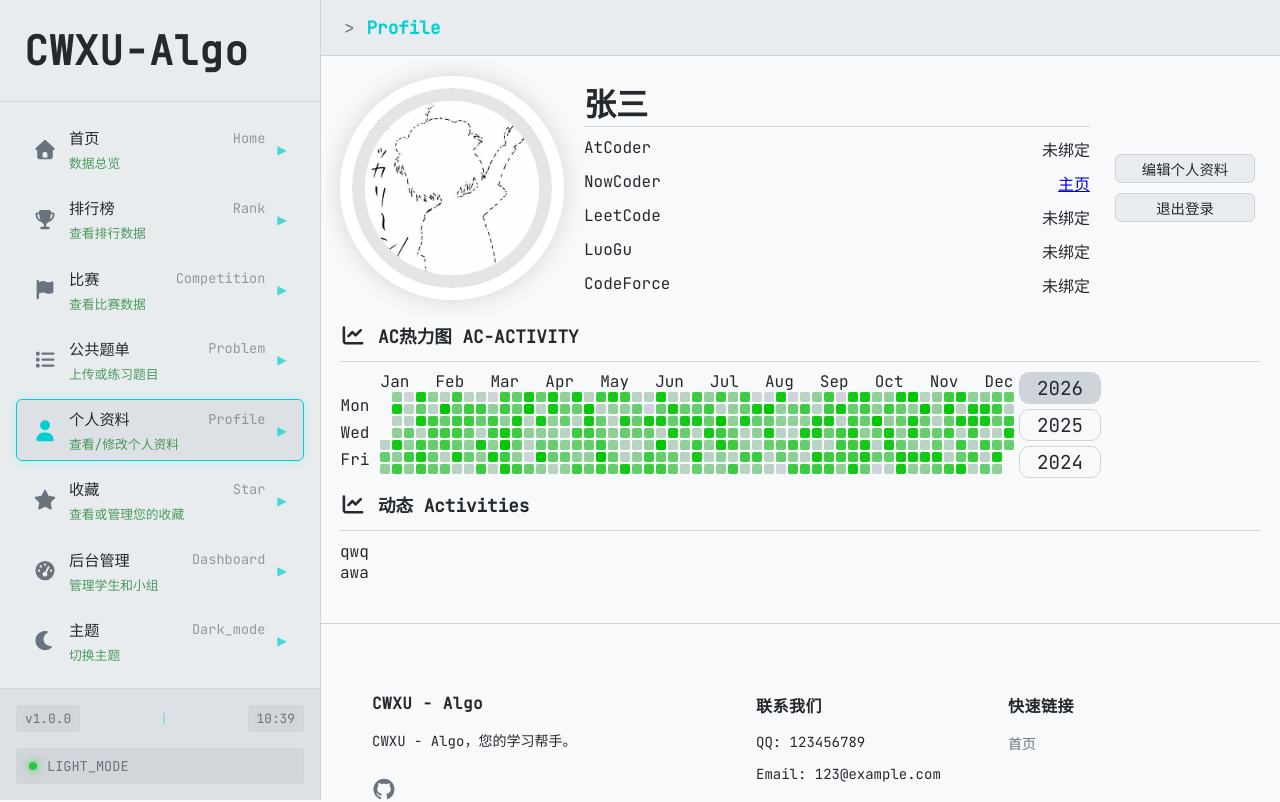
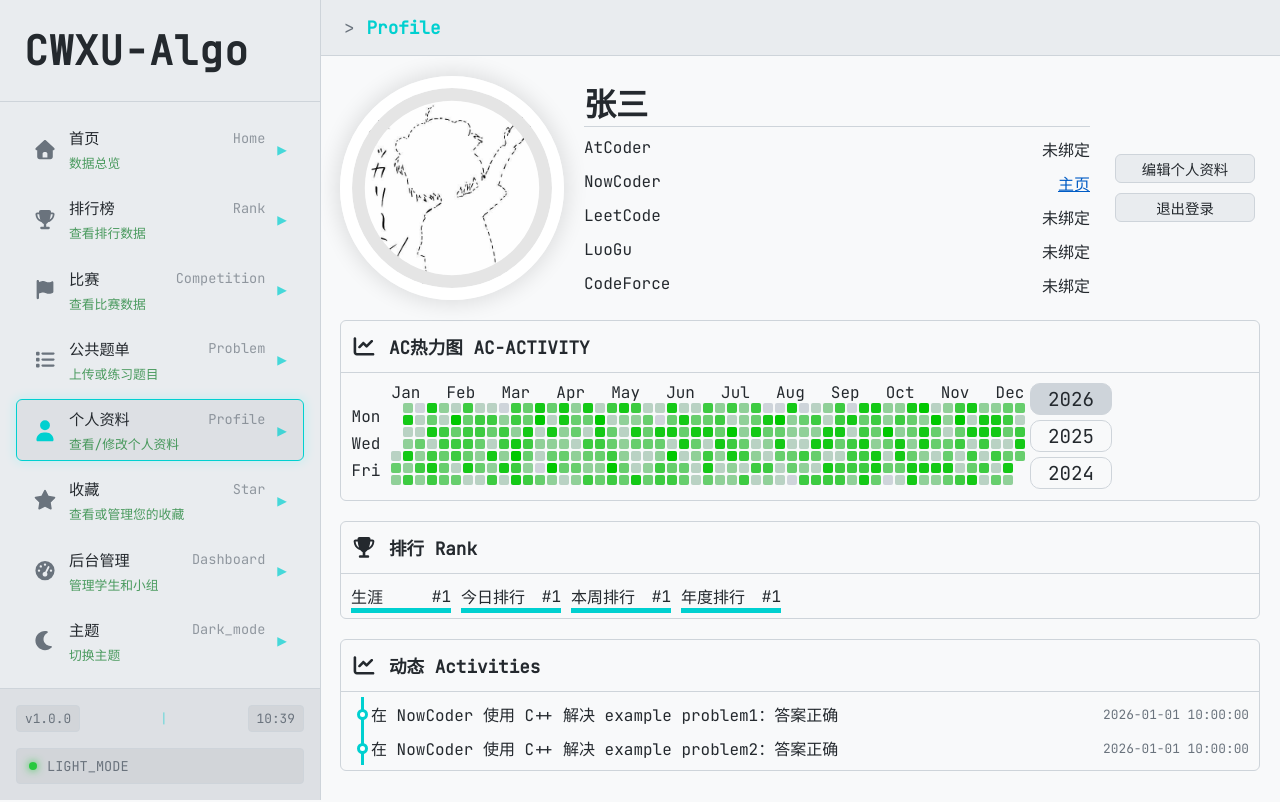
Before and after one commit to WXUProjects/CWXU-Algo-Frontend, a Vue app: page /profile in a window 1280 px wide. Shown: the top 802 px of the page. Built offline with nearby package versions, Linux system fonts and the light colour scheme.

Commit message:
fix(profie style):样式优化

```diff
--- a/src/assets/css/theme.css
+++ b/src/assets/css/theme.css
@@ -121,8 +121,13 @@ body {
 
 /* 数据流动画 */
 @keyframes data-stream {
-    0% { transform: translateX(-100%); }
-    100% { transform: translateX(100%); }
+    0% {
+        transform: translateX(-100%);
+    }
+
+    100% {
+        transform: translateX(100%);
+    }
 }
 
 .data-stream {
@@ -139,6 +144,10 @@ body {
     height: 2px;
     background: var(--gradient-terminal);
     animation: data-stream 2s linear infinite;
+}
+
+a {
+    color: var(--text-link-color);
 }
 
 table {
--- a/src/components/Calendar.vue
+++ b/src/components/Calendar.vue
@@ -147,7 +147,7 @@ const changeYear = (year: number) => {
     user-select: none;
 }
 
-.ACCalendar .title {
+.ACCalendar>.title {
     width: 100%;
     height: 50px;
     line-height: 50px;
--- a/src/components/Rank.vue
+++ b/src/components/Rank.vue
@@ -46,7 +46,7 @@ const props = defineProps({
 </script>
 
 <style>
-.title {
+.rankContainer>.title {
     width: 100%;
     height: 50px;
     line-height: 50px;
--- a/src/components/RankPlus.vue
+++ b/src/components/RankPlus.vue
@@ -81,7 +81,7 @@ const pages = computed(() => {
 <style scoped>
 @import '@/assets/css/navagation.css';
 
-.title {
+.rankContainer>.title {
     width: 100%;
     height: 50px;
     line-height: 50px;
--- a/src/views/Profile.vue
+++ b/src/views/Profile.vue
@@ -53,7 +53,7 @@
                 </div>
                 <div class="right">
                     <div class="section">
-                        <div class="section-header">
+                        <div class="header">
                             <div class="header-title">
                                 <span class="title-icon">
                                     <font-awesome-icon icon="fa-solid fa-chart-line" />
@@ -69,31 +69,58 @@
                                 @click="currentRank = 2">WEEKLY</span> -->
                             </div>
                         </div>
+                        <div class="content">
                             <Calendar :data="data" :title="''" style="width: 100%;"></Calendar>
                         </div>
+                    </div>
                     <div class="section">
-                        <div class="section-header">
+                        <div class="header">
+                            <div class="header-title">
+                                <span class="title-icon">
+                                    <font-awesome-icon icon="fa-solid fa-trophy" />
+                                </span>
+                                <span class="title-text">排行 Rank</span>
+                            </div>
+                        </div>
+                        <div class="content">
+                            <div class="ranks">
+                                <div class="rank">
+                                    <div class="title">生涯</div>
+                                    <div class="value">#1</div>
+                                </div>
+                                <div class="rank">
+                                    <div class="title">今日排行</div>
+                                    <div class="value">#1</div>
+                                </div>
+                                <div class="rank">
+                                    <div class="title">本周排行</div>
+                                    <div class="value">#1</div>
+                                </div>
+                                <div class="rank">
+                                    <div class="title">年度排行</div>
+                                    <div class="value">#1</div>
+                                </div>
+                            </div>
+                        </div>
+                    </div>
+                    <div class="section">
+                        <div class="header">
                             <div class="header-title">
                                 <span class="title-icon">
                                     <font-awesome-icon icon="fa-solid fa-chart-line" />
                                 </span>
                                 <span class="title-text">动态 Activities</span>
                             </div>
-                            <div class="header-tabs">
-                                <!-- <span class="tab" :class="currentRank === 0 ? 'active' : ''"
-                                @click="currentRank = 0">CAREER</span>
-                            <span class="tab" :class="currentRank === 1 ? 'active' : ''"
-                                @click="currentRank = 1">MONTHLY</span>
-                            <span class="tab" :class="currentRank === 2 ? 'active' : ''"
-                                @click="currentRank = 2">WEEKLY</span> -->
-                            </div>
-                        </div>
+                        </div>
+                        <div class="content">
                             <div v-if="activities.length != 0" class="activities">
                                 <div class="activity" v-for="activity in activities">
                                     <div class="title">{{ activity.title }}</div>
+                                    <div class="time">{{ activity.time }}</div>
                                 </div>
                             </div>
                             <div v-else>暂无近期活动</div>
+                        </div>
                     </div>
                 </div>
             </div>
@@ -124,11 +151,11 @@ const user = ref({
 const activities = ref(
     [
         {
-            title: "qwq",
+            title: "在 NowCoder 使用 C++ 解决 example problem1：答案正确",
             time: "2026-01-01 10:00:00"
         },
         {
-            title: "awa",
+            title: "在 NowCoder 使用 C++ 解决 example problem2：答案正确",
             time: "2026-01-01 10:00:00"
         }
     ]
@@ -3079,35 +3106,27 @@ const data = ref([
     display: flex;
     flex-direction: column;
     gap: 20px;
-}
-
-.container>.top {
+
+    >.top {
         display: flex;
         flex-direction: row;
-    gap: 10px;
-}
-
-.container>.top>.left,
-.container>.top>.right {
+        gap: 20px;
+
+        >.left,
+        >.right {
             display: flex;
             flex-direction: column;
         }
 
-.container>.top>.left {
+        >.left {
             flex-shrink: 0;
             display: flex;
             align-items: center;
             justify-content: center;
             width: 300px;
             gap: 20px;
-    /* background-color: aqua; */
-}
-
-.container>.top>.right {
-    flex: 1;
-}
-
-.avatar {
+
+            >.avatar {
                 position: relative;
                 overflow: hidden;
                 border-radius: 50%;
@@ -3115,9 +3134,8 @@ const data = ref([
                 aspect-ratio: 1;
                 border: 1vw solid #fff;
                 box-shadow: 0 0 20px 5px rgba(0, 0, 0, 0.1);
-}
-
-.avatar::after {
+
+                &::after {
                     content: '';
                     position: absolute;
                     top: 0;
@@ -3128,27 +3146,27 @@ const data = ref([
                     box-shadow: inset 0 0 0 1vw #e5e5e5;
                 }
 
-.avatar>img {
+                img {
                     width: 100%;
                     height: 100%;
                     border-radius: 50%;
                 }
-
-.left>.info {
+            }
+
+            >.info {
                 display: flex;
                 flex-direction: column;
                 gap: 10px;
                 width: 80%;
-}
-
-.info>.name {
+
+                >.name {
                     font-size: 2rem;
                     font-weight: bold;
                     width: 100%;
                     border-bottom: 1px solid var(--divider-color);
                 }
 
-.info>.details {
+                >.details {
                     display: flex;
                     flex-direction: column;
                     gap: 10px;
@@ -3159,11 +3177,103 @@ const data = ref([
                         justify-content: space-between;
                     }
                 }
-
-.left>.actions {
+            }
+
+            >.actions {
                 display: flex;
                 flex-direction: column;
                 gap: 10px;
+            }
+        }
+
+        >.right {
+            margin: 0 auto;
+            width: 100%;
+            max-width: 1000px;
+            gap: 20px;
+        }
+    }
+
+    >.bottom {
+        display: flex;
+        flex-direction: row;
+        gap: 10px;
+    }
+}
+
+.ranks {
+    display: flex;
+    flex-direction: row;
+    flex-wrap: wrap;
+    gap: 10px;
+
+    >.rank {
+        position: relative;
+        min-width: 100px;
+        display: flex;
+        flex-direction: row;
+        align-items: center;
+        justify-content: space-between;
+
+        >.title {
+            font-size: 1rem;
+        }
+
+        >.value {
+            font-size: 1rem;
+        }
+
+        &::before {
+            content: '';
+            position: absolute;
+            bottom: -5px;
+            width: 100%;
+            height: 5px;
+            background-color: var(--neon-cyan);
+        }
+    }
+}
+
+.activities {
+    display: flex;
+    flex-direction: column;
+    gap: 10px;
+
+    .activity {
+        position: relative;
+        width: calc(100% - 20px);
+        padding-left: 20px;
+        display: flex;
+        flex-direction: row;
+        align-items: center;
+        justify-content: space-between;
+
+        >.time {
+            font-size: 0.8rem;
+            color: var(--text-light-color);
+        }
+
+        &::before {
+            content: '';
+            position: absolute;
+            height: calc(100% + 10px);
+            width: 3px;
+            top: -5px;
+            left: 10px;
+            background-color: var(--neon-cyan);
+        }
+
+        &::after{
+            content: '';
+            position: absolute;
+            width: 5px;
+            height: 5px;
+            left: 6px;
+            background-color: #fff;
+            border-radius: 50%;
+            border: 3px solid var(--neon-cyan);
+        }
+    }
 }
 
 .btn {
@@ -3177,27 +3287,34 @@ const data = ref([
     font-size: 0.9rem;
     transition: all 0.2s ease;
     user-select: none;
-}
-
-.btn.dan:hover {
+
+    &.dan:hover {
         background-color: #f44336;
         color: white;
         border-color: #f44336;
     }
 
-.btn.def:hover {
+    &.def:hover {
         background-color: var(--neon-cyan);
         color: white;
         border-color: var(--neon-cyan);
     }
-
-.section-header {
+}
+
+.section {
+    border: 1px solid var(--divider-color);
+    border-radius: 6px;
+
+    >.header {
         display: flex;
         justify-content: space-between;
         align-items: center;
-    padding: 12px 0;
-    margin-bottom: 10px;
+        padding: 12px 10px;
         border-bottom: 1px solid var(--divider-color);
+    }
+
+    >.content {
+        padding: 10px;
     }
 
     .header-title {
@@ -3220,11 +3337,6 @@ const data = ref([
         display: flex;
         gap: 16px;
     }
-
-.container>.bottom {
-    display: flex;
-    flex-direction: row;
-    gap: 10px;
 }
 
 @media (max-width:1400px) {
```
Lines whose indentation alone changed are shown as unchanged.
